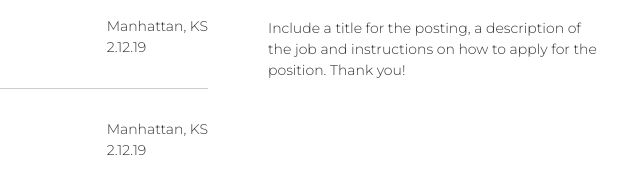
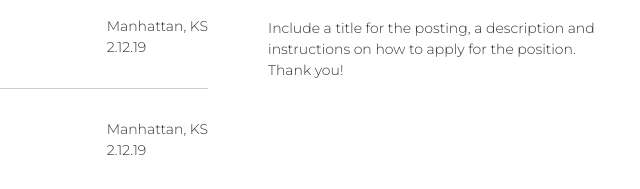
Before and after one commit to josiahaltschuler/labcatalyst, a plain HTML site: page index.html in a window 1280 px wide. Shown: the part 404-593 px from the top of the page, 640-1280 px from the left. Drawn offline with Linux system fonts and the light colour scheme.

Commit message:
removed a bit of text from the instructions

```diff
--- a/index.html
+++ b/index.html
@@ -119,7 +119,7 @@
           >.
         </p>
         <p>
-          Include a title for the posting, a description of the job and
+          Include a title for the posting, a description and
           instructions on how to apply for the position. Thank you!
         </p>
       </div>
```
